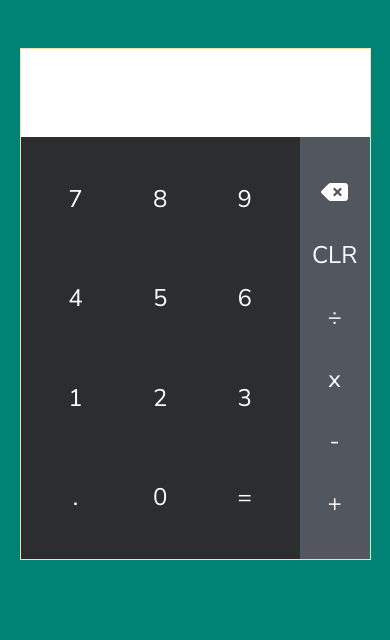
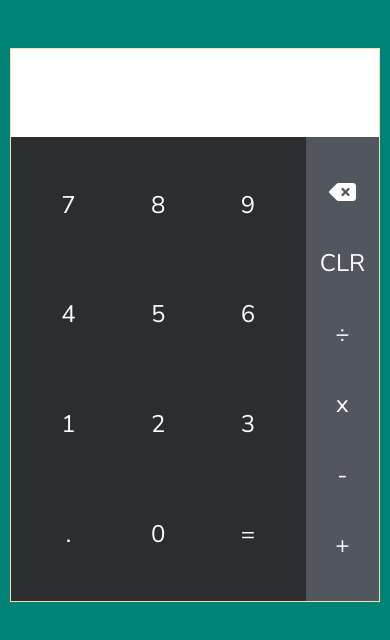
Before and after one commit to QueueElTee/Calculator, a plain HTML site: page index.html in a window 390 px wide. Drawn offline with Linux system fonts and the light colour scheme.

Commit message:
Add Media Query

```diff
--- a/style.css
+++ b/style.css
@@ -64,3 +64,19 @@ body{
 .numbers >*, .operations >*{
     cursor: pointer;
 }
+
+
+
+/* Media Queries */
+@media(max-width: 599px){
+    .inputs{
+        height: 55vh;
+    }
+    .display{
+        font-size: 2rem;
+        padding-top: 1.5rem;
+    }
+    .calculator{
+        width: 95%;
+    }
+}
```
